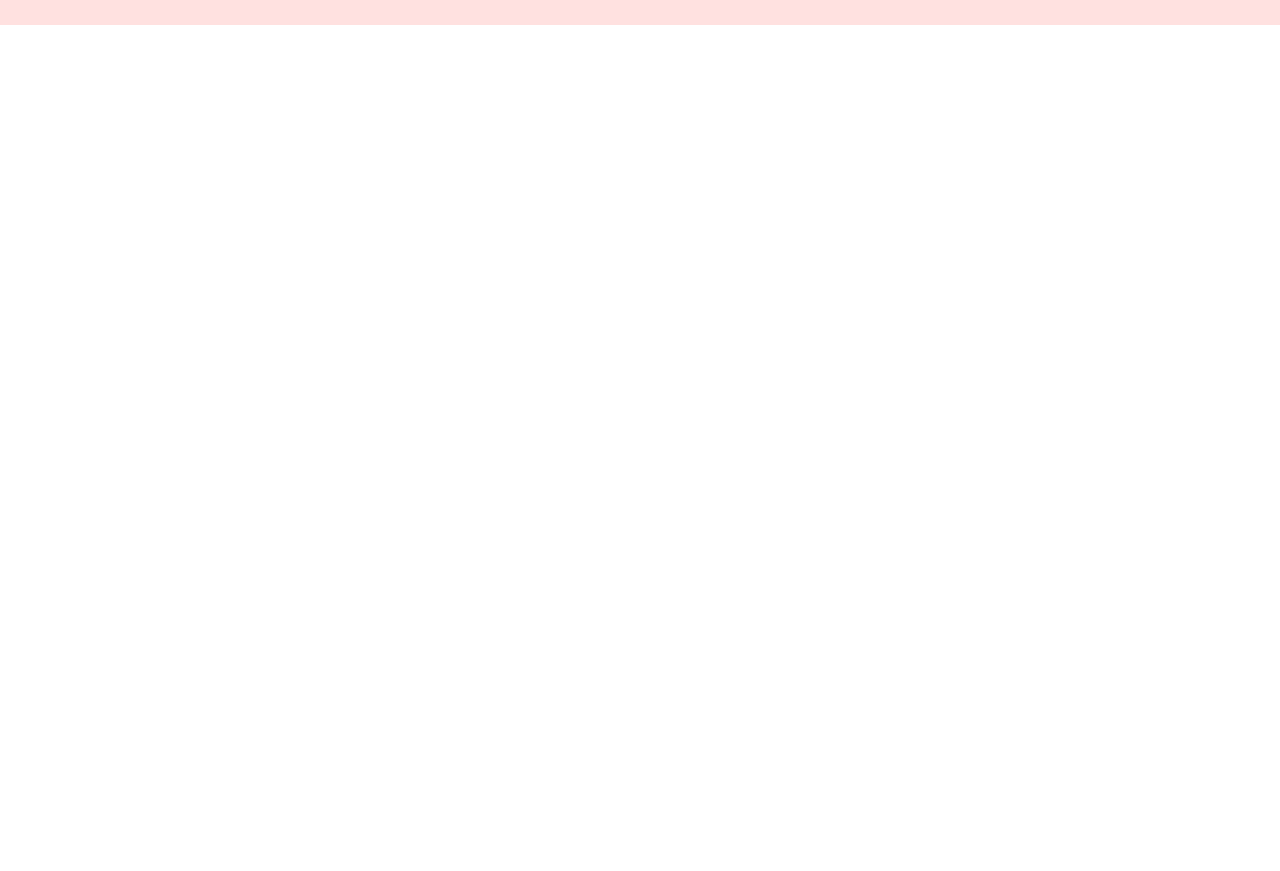
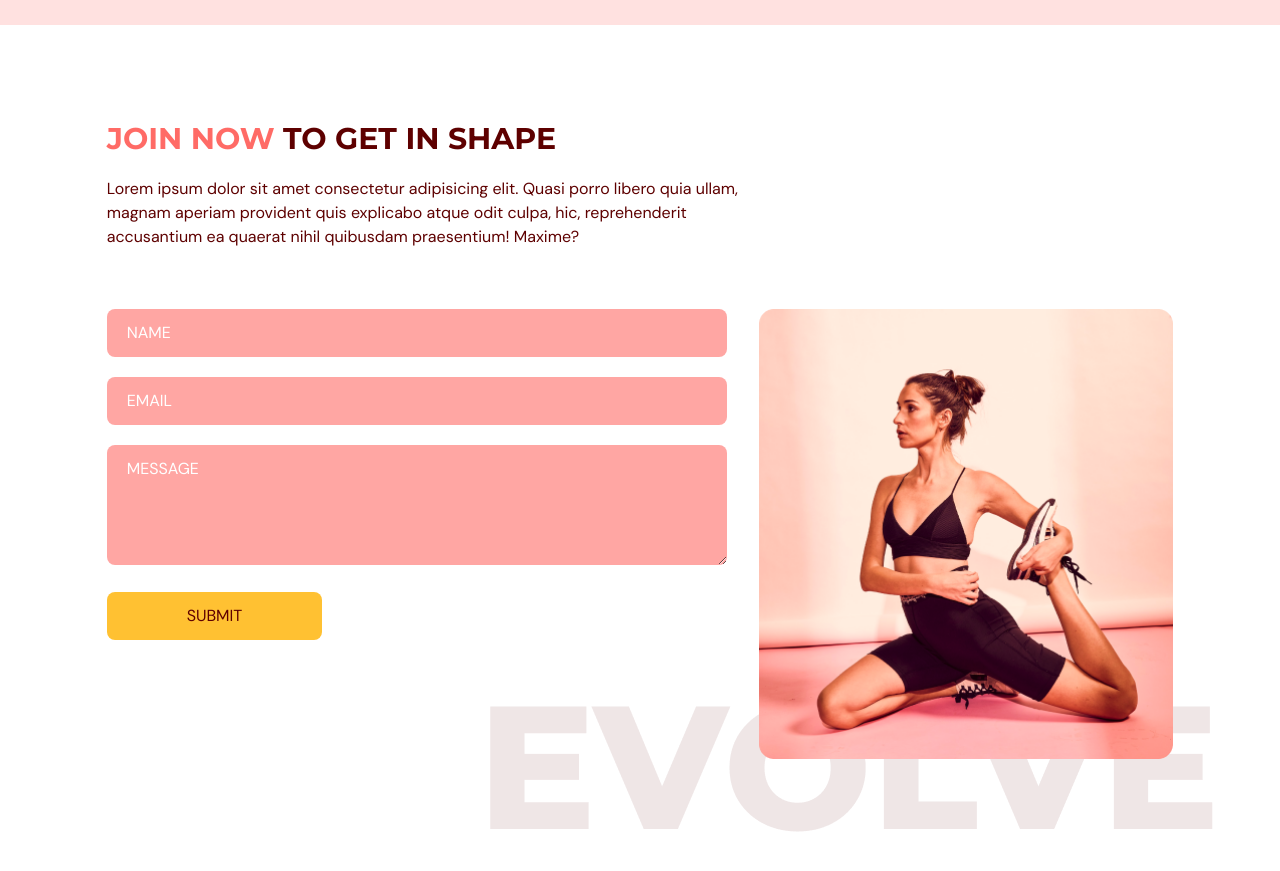
Before and after one commit to lswebdevelops/Gym, a React (Vite) app: page / in a window 1280 px wide. Shown: the part 2720-3591 px from the top of the page. Before the commit the page ends 2745 px from the top, so only its background shows below. Built offline with nearby package versions, Linux system fonts and the light colour scheme; a web font is replaced by a local one.

Commit message:
contactus page finished

```diff
--- a/package.json
+++ b/package.json
@@ -14,7 +14,8 @@
     "framer-motion": "^10.15.1",
     "react": "^18.2.0",
     "react-anchor-link-smooth-scroll": "^1.0.12",
-    "react-dom": "^18.2.0"
+    "react-dom": "^18.2.0",
+    "react-hook-form": "^7.45.4"
   },
   "devDependencies": {
     "@types/node": "^20.4.8",
--- a/src/App.tsx
+++ b/src/App.tsx
@@ -2,7 +2,7 @@
 import Home from "@/scenes/home"
 import Benefits from "@/scenes/benefits"
 import OurClasses from "@/scenes/ourclasses"
-
+import ContactUs from '@/scenes/contactus'
 import { useEffect, useState } from "react";
 import { SelectedPage } from "./shared/types";
 
@@ -34,6 +34,8 @@
       <Home setSelectedPage={setSelectedPage} />
       <Benefits setSelectedPage={setSelectedPage} />
       <OurClasses setSelectedPage={setSelectedPage} />
+      <ContactUs setSelectedPage={setSelectedPage} />
+
 
 
 
--- /dev/null
+++ b/src/scenes/contactus/index.tsx
@@ -0,0 +1,157 @@
+import { SelectedPage } from "@/shared/types"
+import { useForm } from "react-hook-form"
+import { motion } from 'framer-motion'
+import ContactUsePageGraphic from '@/assets/ContactUsPageGraphic.png'
+import HText from "@/shared/HText"
+
+type Props = {
+    setSelectedPage: (value: SelectedPage) => void;
+
+}
+
+// npm i react-hook-form must install it here  https://www.npmjs.com/package/react-hook-form
+
+const ContactUs = ({ setSelectedPage }: Props) => {
+    const inputStyles= `mt-5 w-full rounded-lg bg-primary-300 px-5 py-3 placeholder-white`
+    const {
+        register,
+        trigger,
+        formState: { errors },
+    } = useForm()
+
+    const onSubmit = async (e: any) => {
+        const isValid = await trigger();
+        if(!isValid) {
+            e.preventDefault();
+        }
+    }
+
+  return (
+    <section id="contactus" className="mx-auto w-5/6 pt-24 pb-32 ">
+        <motion.div
+        onViewportEnter={() => setSelectedPage(SelectedPage.ContactUs)}>
+            {/* Header */}
+            <motion.div className="md:w-3/5"
+            initial='hidden'
+            whileInView='visible'
+            viewport={{ once: true, amount: 0.5 }}
+            transition={{ duration: 0.5}}
+            variants={{
+                hidden: { opacity: 0, x: -50 },
+                visible: { opacity: 1, x: 0 },
+            }}
+            >
+            <HText>
+                <span className="text-primary-500">JOIN NOW</span> TO GET IN SHAPE
+            </HText>
+                <p className="my-5">
+                Lorem ipsum dolor sit amet consectetur adipisicing elit. Quasi porro libero quia ullam,
+                magnam aperiam provident quis explicabo atque odit culpa, hic, reprehenderit
+                accusantium ea quaerat nihil quibusdam praesentium! Maxime?
+
+                </p>
+            </motion.div>
+            {/* form and image */}
+            <div className="justify-between mt-10 gap-8 md:flex">
+                <motion.div className="mt-10 basis-3/5 md:mt-0"
+                     initial='hidden'
+                     whileInView='visible'
+                     viewport={{ once: true, amount: 0.5 }}
+                     transition={{ duration: 0.5}}
+                     variants={{
+                         hidden: { opacity: 0, y: 50 },
+                         visible: { opacity: 1, y: 0 },
+                     }}
+                     >
+                     <form
+                        target="_blank"
+                        onSubmit={onSubmit}
+                        //formsubmit.co
+                        action="https://formsubmit.co/51b380f99a3ef66f9a95068687c9e8b2"
+                        method="POST"
+                     >
+{/* name */}
+                        <input
+                            type="text"
+                            className={inputStyles}
+                            placeholder="NAME"
+                            {...register("name",
+                           { required: true,
+                            maxLength: 100,
+                            })}
+                            />
+                            {errors.name && (
+                                <p className="mt-1 text-primary-500">
+                                    {errors.name.type === "required" && "This is a required field."}
+                                    {errors.name.type === "maxLength" && "Max length is 100 char."}
+                                </p>
+                            )}
+                        {/* email */}
+                        <input
+                            type="text"
+                            className={inputStyles}
+                            placeholder="EMAIL"
+                            {...register("email",
+                           { required: true,
+                            pattern: /^[A-Z0-9._%+-]+@[A-Z0-9.-]+\.[A-Z]{2,}$/i,
+                            })}
+                            />
+                            {errors.email && (
+                                <p className="mt-1 text-primary-500">
+                                    {errors.email.type === "required" && "This is a required field."}
+                                    {errors.email.type === "pattern" && "Invalid email address."}
+                                </p>
+                            )}
+
+                        {/* message */}
+                        <textarea
+                            rows={4}
+                            cols={50}
+                            className={inputStyles}
+                            placeholder="MESSAGE"
+                            {...register("message",
+                           { required: true,
+                            maxLength: 2000,
+                            })}
+                            />
+                            {errors.message && (
+                                <p className="mt-1 text-primary-500">
+                                    {errors.message.type === "required" && "This is a required field."}
+                                    {errors.message.type === "maxLength" && "Max length is 2000 char."}
+                                </p>
+                            )}
+                            <button type="submit"
+                            className="mt-5 rounded-lg bg-secondary-500 px-20 py-3  transition duration-500 hover:text-white">
+                                SUBMIT
+                            </button>
+                    </form>
+                </motion.div>
+                <motion.div
+                    className="relative mt-16 basis-2/5 md:mt-5 "
+                                        initial='hidden'
+                    whileInView='visible'
+                    viewport={{ once: true, amount: 0.5 }}
+                    transition={{ duration: 0.5}}
+                    variants={{
+                        hidden: { opacity: 0, y: 50 },
+                        visible: { opacity: 1, y: 0 },
+                    }}
+                    >
+                        <div className="md:before:content-evolvetext w-full before:absolute before:-bottom-20 before:-right-10 before:z-[-1] ">
+
+                            <img
+                            className="w-full"
+                            alt="contact-us-page-graphic"
+                            src={ContactUsePageGraphic}
+                             />
+                        </div>
+                    </motion.div>
+            </div>
+
+        </motion.div>
+
+    </section>
+  )
+}
+
+export default ContactUs
```
Also changed, not shown: 1 other file (tests, documents, lock files or other folders).
